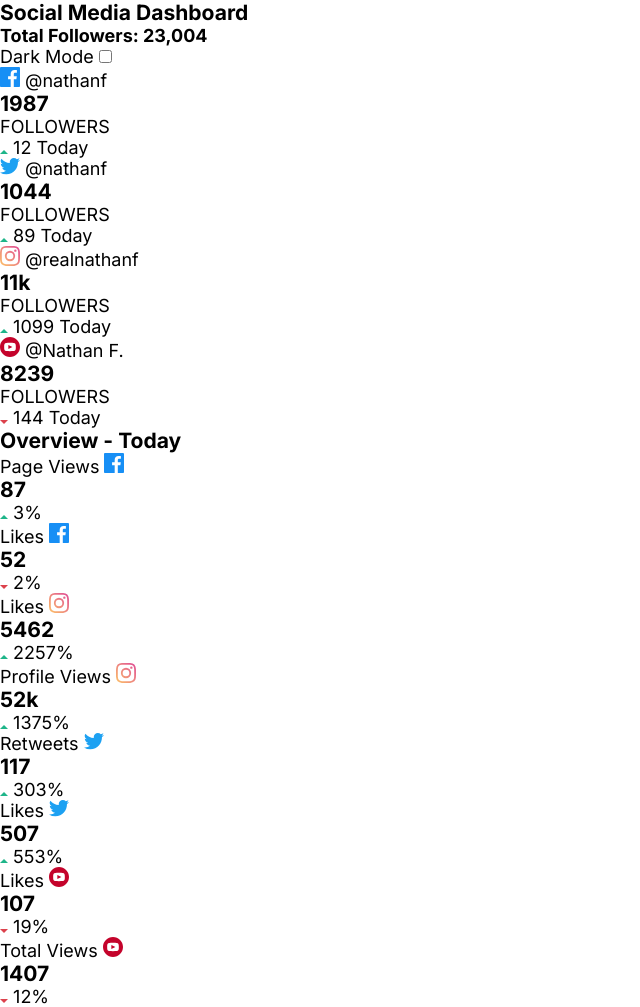
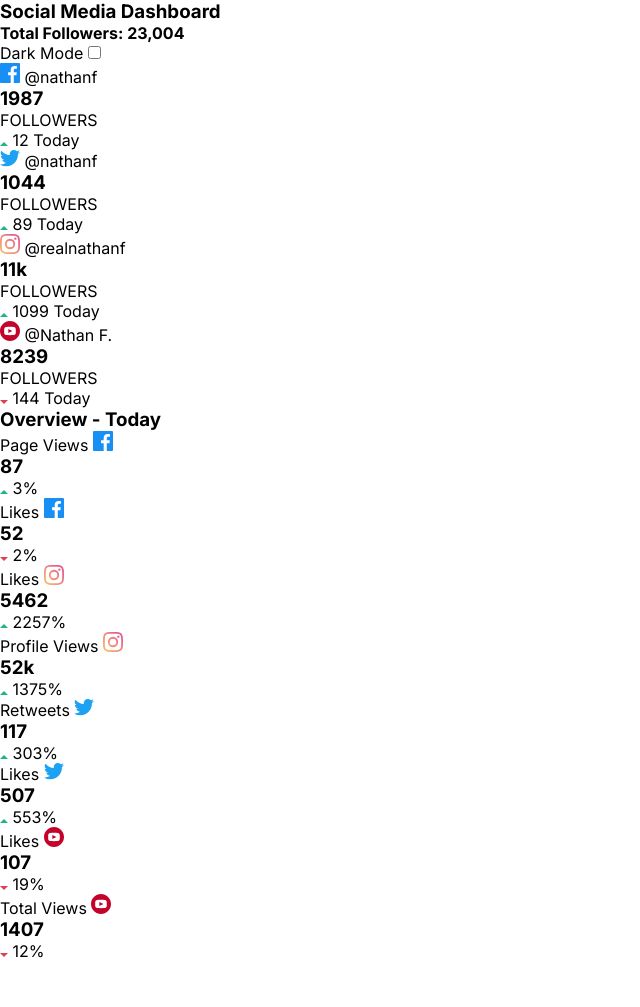
Before and after one commit to rnrnshn/social-media-dashboard, a plain HTML site: page index.html in a window 1280 px wide. Shown: the whole page, without its empty margins (0-640 px from the left). After the commit the page ends 961 px from the top, so only its background shows below. Drawn offline with Linux system fonts and the light colour scheme.

Commit message:
add base styles

```diff
--- a/assets/styles/main.css
+++ b/assets/styles/main.css
@@ -1,3 +1,36 @@
+/* BASE STYLES */
+:root {
+
+  /* Dark Theme */
+  --bg-color: hsl(230, 17%, 14%);
+  --top-bg-pattern: hsl(232, 19%, 15%);
+  --card-bg: hsl(228, 28%, 20%);
+  --primary-text-color: hsl(228, 34%, 66%);
+  --second-text-color: hsl(0, 0%, 100%);
+  --toggle: linear-gradient(hsl(210, 78%, 56%), hsl(146, 68%, 55%));
+
+  /* Social Mead Colors */
+  --facebook: hsl(208, 92%, 53%);
+  --twitter: hsl(203, 89%, 53%);
+  --instagram: linear-gradient(hsl(37, 97%, 70%), hsl(329, 70%, 58%));
+  --youTube: hsl(348, 97%, 39%);
+
+  /* UP and Down Colors */
+  --up: hsl(163, 72%, 41%);
+  --down: hsl(356, 69%, 56%);
+
+}
+
+[data-theme="light"] {
+  /* Light Theme */
+  --bg-color: hsl(0, 0%, 100%);
+  --top-bg-patterm: hsl(225, 100%, 98%);
+  --card-bg: hsl(227, 47%, 96%);
+  --primary-text-color: hsl(228, 12%, 44%);
+  --secondary-text-color: hsl(230, 17%, 14%);
+  --toggle: hsl(230, 22%, 74%);
+}
+
 *,
 *::before,
 *::after {
@@ -7,7 +40,7 @@
 }
 
 body {
-  font-size: 1.125rem;
+  font-size: 16px;
   font-family: 'Inter', sans-serif;
 }
 
```
